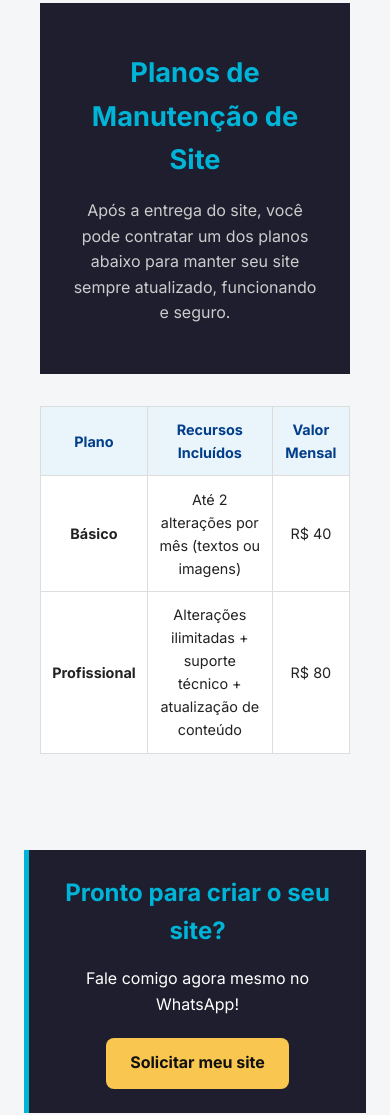
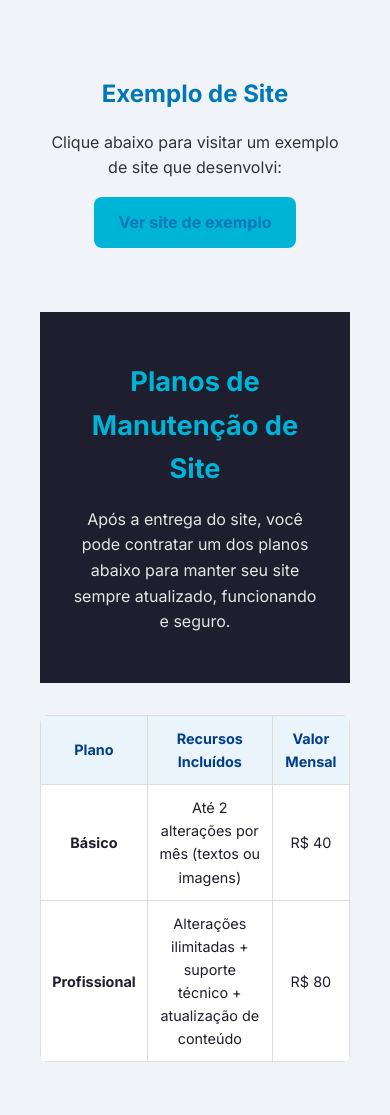
Before and after one commit to GiuseppeRodrigues/page, a plain HTML site: page index.html in a window 390 px wide. Shown: the part 1298-2413 px from the top of the page. Drawn offline with Linux system fonts and the light colour scheme.

Commit message:
att .0.1

```diff
--- a/index.html
+++ b/index.html
@@ -43,6 +43,11 @@
 
         </div>
     </section>
+    <section class="examples">
+        <h2>Exemplo de Site</h2>
+        <p class="description">Clique abaixo para visitar um exemplo de site que desenvolvi:</p>
+        <a href="pag2.html" target="_blank" class="cta-link">Ver site de exemplo</a>
+    </section>
     <section class="manutencao">
         <header>
             <h1>Planos de Manutenção de Site</h1>
@@ -79,7 +84,7 @@
     <section class="cta">
         <h2>Pronto para criar o seu site?</h2>
         <p>Fale comigo agora mesmo no WhatsApp!</p>
-        <a href="https://wa.me/5583981672361" target="_blank">Solicitar meu site</a>
+        <a href="https://wa.me/83981672361" target="_blank">Solicitar meu site</a>
     </section>
 </body>
 
--- a/style.css
+++ b/style.css
@@ -7,15 +7,15 @@
 
 body {
   font-family: 'Inter', sans-serif;
-  background: #f4f6f8;
-  color: #222;
+  background: #f0f4f8;
+  color: #1e1e2f;
   padding: 2rem;
   line-height: 1.6;
 }
 
 /* Cabeçalho */
 header {
-  background: #1e1e2f;
+  background: #14213d;
   color: #fff;
   padding: 3rem 2rem;
   text-align: center;
@@ -23,13 +23,13 @@ header {
 
 header h1 {
   font-size: 2.5rem;
-  color: #00b4d8;
+  color: #fca311;
 }
 
 header p {
   margin-top: 1rem;
   font-size: 1.2rem;
-  color: #ccc;
+  color: #e5e5e5;
 }
 
 /* Seções */
@@ -67,17 +67,22 @@ h2 {
 .plans-grid {
   display: grid;
   grid-template-columns: repeat(auto-fit, minmax(250px, 1fr));
-  gap: 1rem;
+  gap: 1.5rem;
   margin-top: 2rem;
 }
 
 .plan {
   background: #ffffff;
-  border: 1px solid #e0e0e0;
+  border: 1px solid #dce3ea;
   border-radius: 10px;
   padding: 1.5rem;
   text-align: center;
-  box-shadow: 0 0 10px rgba(0, 0, 0, 0.03);
+  box-shadow: 0 4px 10px rgba(0, 0, 0, 0.05);
+  transition: transform 0.3s ease;
+}
+
+.plan:hover {
+  transform: translateY(-5px);
 }
 
 .plan h3 {
@@ -94,10 +99,48 @@ h2 {
 .price {
   font-size: 1.8rem;
   font-weight: bold;
-  color: #2a9d8f;
+  color: #38b000;
 }
 
+/* Exemplos */
+.examples {
+  text-align: center;
+  margin-top: 4rem;
+}
 
+.examples .mockup {
+  display: flex;
+  flex-wrap: wrap;
+  justify-content: center;
+  gap: 1.5rem;
+}
+
+.examples .mockup img {
+  width: 100%;
+  max-width: 300px;
+  border-radius: 10px;
+  box-shadow: 0 0 10px rgba(0, 0, 0, 0.08);
+}
+
+.examples .description {
+  margin-top: 1rem;
+  font-size: 1rem;
+  color: #333;
+}
+
+.examples a {
+  display: inline-block;
+  margin-top: 1rem;
+  color: #0077b6;
+  font-weight: bold;
+  text-decoration: none;
+  transition: 0.3s;
+}
+
+.examples a:hover {
+  text-decoration: underline;
+  color: #023e8a;
+}
 
 /* Seção Manutenção */
 .manutencao h1 {
@@ -112,33 +155,49 @@ h2 {
 .cta {
   text-align: center;
   margin-top: 4rem;
-  padding: 1.5rem;
-  background: #1e1e2f;
-  border-left: 5px solid  #00b4d8;
+  padding: 2rem;
+  background: #14213d;
+  border-left: 6px solid #fca311;
+  border-radius: 8px;
 }
 
 .cta p {
   color: white;
-}
-.cta h2{
-    color:  #00b4d8;
+  margin-bottom: 1rem;
+  font-size: 1.1rem;
 }
 
 .cta a {
-  margin-top: 20px;
   display: inline-block;
   padding: 1rem 2rem;
-  background: #f9c74f;
-  color: #111;
+  background: #fca311;
+  color: #fff;
   text-decoration: none;
   font-weight: bold;
   border-radius: 8px;
-  font-size: 1.2rem;
+  font-size: 1.1rem;
+  transition: background 0.3s;
+}
+
+.cta a:hover {
+  background: #e29500;
+}
+
+/* Link alternativo */
+.cta-link {
+  display: inline-block;
+  margin-top: 1rem;
+  padding: 0.8rem 1.5rem;
+  background-color: #00b4d8;
+  color: #fff;
+  text-decoration: none;
+  border-radius: 8px;
+  font-weight: bold;
   transition: 0.3s;
 }
 
-.cta a:hover {
-  background: #e0b000;
+.cta-link:hover {
+  background-color: #0096c7;
 }
 
 /* Tabelas */
@@ -147,6 +206,8 @@ table {
   border-collapse: collapse;
   margin-top: 2rem;
   background: #fff;
+  border-radius: 8px;
+  overflow: hidden;
 }
 
 th,
@@ -215,6 +276,10 @@ th {
     font-size: 1.7rem;
   }
 
+  .examples .mockup {
+    flex-direction: column;
+  }
+
   .examples img {
     max-width: 90%;
   }
--- /dev/null
+++ b/style2.css
@@ -0,0 +1,270 @@
+/* Reset e configuração global */
+* {
+  margin: 0;
+  padding: 0;
+  box-sizing: border-box;
+}
+
+body {
+  font-family: 'Inter', sans-serif;
+  background-color: #f2f4f8;
+  color: #1e1e2f;
+  line-height: 1.6;
+}
+
+/* Cabeçalho */
+header {
+  background: #14213d;
+  color: #fff;
+  padding: 3rem 2rem;
+  text-align: center;
+}
+
+header h1 {
+  font-size: 2.5rem;
+  color: #fca311;
+}
+
+header p {
+  margin-top: 0.5rem;
+  font-size: 1.2rem;
+  color: #ccc;
+}
+
+/* Estrutura das seções */
+section {
+  padding: 3rem 2rem;
+  max-width: 1000px;
+  margin: auto;
+}
+
+h2 {
+  color: #14213d;
+  font-size: 2rem;
+  margin-bottom: 1rem;
+}
+
+/* Textos */
+.about p,
+.services p,
+.gallery p,
+.testimonial p,
+.contact p {
+  font-size: 1rem;
+  color: #333;
+}
+
+/* Foto de perfil */
+.profile-photo {
+  text-align: center;
+  margin-bottom: 1.5rem;
+}
+
+.profile-photo img {
+  width: 160px;
+  height: 160px;
+  object-fit: cover;
+  border-radius: 50%;
+  border: 3px solid #fca311;
+  box-shadow: 0 4px 10px rgba(0, 0, 0, 0.1);
+}
+
+/* Serviços */
+.services-grid {
+  display: grid;
+  grid-template-columns: repeat(auto-fit, minmax(220px, 1fr));
+  gap: 1.5rem;
+  margin-top: 1rem;
+}
+
+.service {
+  background: #ffffff;
+  padding: 1.5rem;
+  border-radius: 10px;
+  text-align: center;
+  box-shadow: 0 4px 10px rgba(0, 0, 0, 0.05);
+  font-weight: 600;
+  font-size: 1rem;
+  color: #023e8a;
+}
+
+/* Galeria */
+.gallery-grid {
+  display: grid;
+  grid-template-columns: repeat(auto-fit, minmax(150px, 1fr));
+  gap: 1rem;
+  margin-top: 1rem;
+}
+
+.gallery-grid img {
+  width: 100%;
+  border-radius: 8px;
+  box-shadow: 0 2px 6px rgba(0, 0, 0, 0.1);
+}
+
+/* Depoimentos */
+.testimonial-box {
+  background: #ffffff;
+  padding: 2rem;
+  border-left: 5px solid #fca311;
+  border-radius: 8px;
+  margin-top: 1rem;
+  box-shadow: 0 4px 10px rgba(0, 0, 0, 0.05);
+}
+
+.testimonial-box p {
+  font-style: italic;
+  color: #555;
+  margin-bottom: 1rem;
+}
+
+.testimonial-box strong {
+  color: #1e1e2f;
+}
+
+/* CTA - Chamada para Ação */
+.cta {
+  width: 100%;
+  max-width: 700px;
+  margin: 4rem auto 0 auto;
+  padding: 2rem;
+  background: #14213d;
+  border-left: 6px solid #fca311;
+  border-radius: 8px;
+  text-align: center;
+}
+
+.cta h2 {
+  color: #ffffff;
+  font-size: 1.8rem;
+  margin-bottom: 1rem;
+}
+
+.cta p {
+  color: #ffffff;
+  font-size: 1.1rem;
+  margin-bottom: 1.5rem;
+}
+
+.cta a {
+  display: inline-block;
+  padding: 1rem 2rem;
+  background: #fca311;
+  color: #fff;
+  text-decoration: none;
+  font-weight: bold;
+  border-radius: 8px;
+  font-size: 1.1rem;
+  transition: background 0.3s ease;
+}
+
+.cta a:hover {
+  background: #e29500;
+}
+
+/* Link alternativo */
+.cta-link {
+  display: inline-block;
+  margin-top: 1rem;
+  padding: 0.8rem 1.5rem;
+  background-color: #00b4d8;
+  color: #fff;
+  text-decoration: none;
+  border-radius: 8px;
+  font-weight: bold;
+  transition: background 0.3s ease;
+}
+
+.cta-link:hover {
+  background-color: #0096c7;
+}
+
+/* Contato */
+.contact-info {
+  display: flex;
+  flex-direction: column;
+  gap: 0.8rem;
+  font-size: 1rem;
+}
+
+.contact-info a {
+  color: #0077b6;
+  text-decoration: none;
+  font-weight: 600;
+}
+
+.contact-info a:hover {
+  text-decoration: underline;
+}
+
+/* Responsividade */
+@media (max-width: 768px) {
+  header h1 {
+    font-size: 2rem;
+  }
+
+  h2 {
+    font-size: 1.6rem;
+  }
+
+  section {
+    padding: 2rem 1rem;
+  }
+
+  .service {
+    font-size: 0.95rem;
+  }
+
+  .testimonial-box {
+    padding: 1.5rem;
+  }
+
+  .cta {
+    padding: 1.5rem;
+  }
+
+  .cta h2 {
+    font-size: 1.5rem;
+  }
+
+  .cta p {
+    font-size: 1rem;
+  }
+
+  .cta a {
+    font-size: 1rem;
+    padding: 0.9rem 1.6rem;
+  }
+}
+
+@media (max-width: 480px) {
+  header {
+    padding: 2rem 1rem;
+  }
+
+  header h1 {
+    font-size: 1.8rem;
+  }
+
+  header p {
+    font-size: 1rem;
+  }
+
+  .profile-photo img {
+    width: 120px;
+    height: 120px;
+  }
+
+  .cta {
+    padding: 1.2rem;
+  }
+
+  .cta h2 {
+    font-size: 1.3rem;
+  }
+
+  .cta a {
+    font-size: 0.95rem;
+    padding: 0.8rem 1.4rem;
+  }
+}
```
Also changed, not shown: pag2.html (added, +59 -0 lines), img/pexels-olly-3779696.jpg (added).
